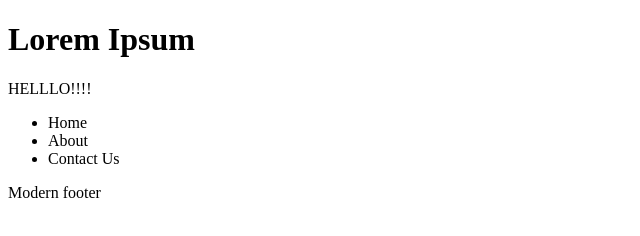
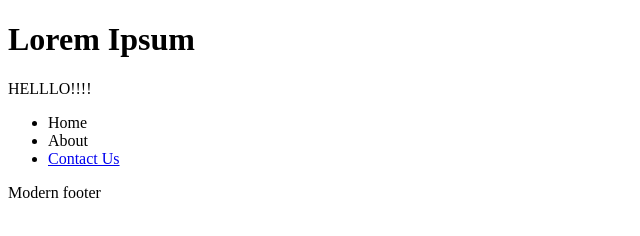
Before and after one commit to ru-das/learn-git, a plain HTML site: page index.html in a window 1280 px wide. Shown: the full height of the page, 0-640 px from the left. Drawn offline with Linux system fonts and the light colour scheme.

Commit message:
fix navbar in index file

```diff
--- a/index.html
+++ b/index.html
@@ -11,7 +11,7 @@
 	<ul>
 		<li> Home </li>
 		<li> About </li>
-		<li> Contact Us </li>
+		<li><a href="#"> Contact Us </a></li>
 	</ul>
 	<footer> Modern footer </footer>
 </body>
```
